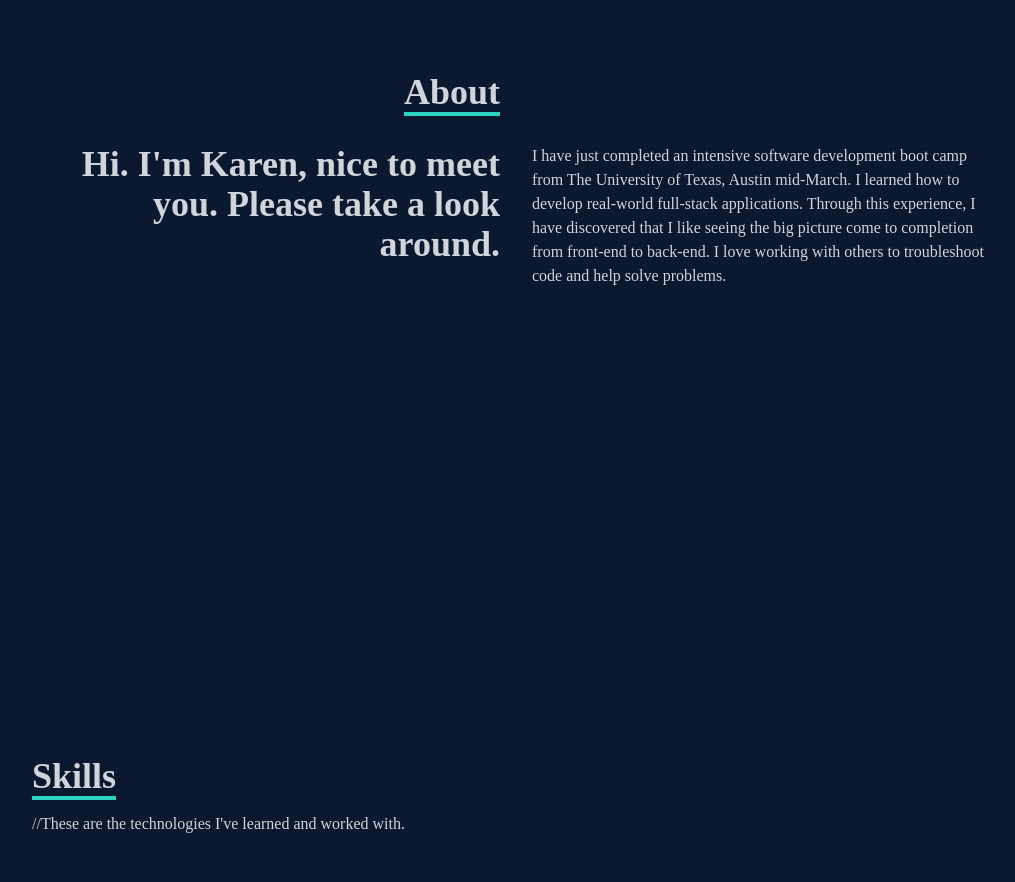
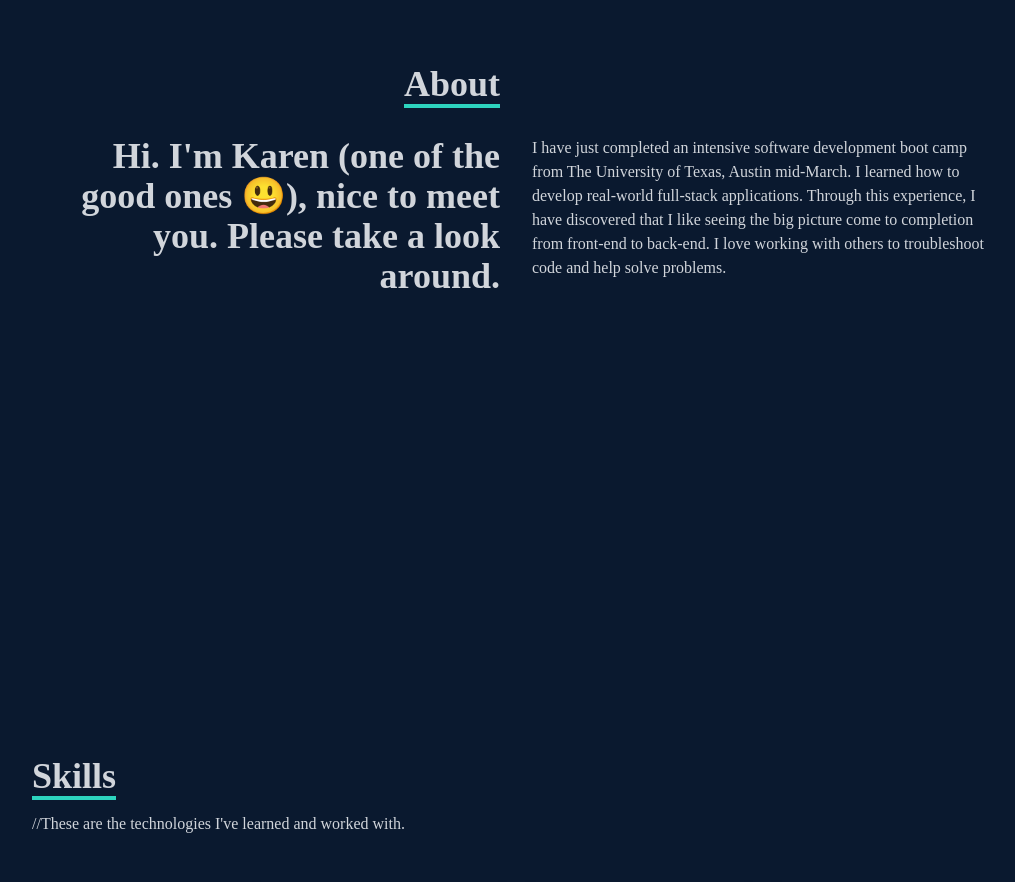
Before and after one commit to kpeazzoni/karenpeazzoni-portfolio, a React (Create React App) app: page / in a window 1280 px wide. Shown: the part 1020-1902 px from the top of the page, without its empty margins (124-1139 px from the left). Built offline with nearby package versions, Linux system fonts and the light colour scheme.

Commit message:
made small changes

```diff
--- a/src/components/About.jsx
+++ b/src/components/About.jsx
@@ -14,7 +14,7 @@
             </div>
         <div className="max-w-[1000px] w-full grid sm:grid-cols-2 gap-8 px-4">
             <div className="sm:text-right text-4xl font-bold">
-                <p>Hi. I'm Karen, nice to meet you. Please take a look around.</p>
+                <p>Hi. I'm Karen (one of the good ones 😃), nice to meet you. Please take a look around.</p>
             </div>
             <div>
                 <p>I have just completed an intensive software development boot camp from The University of Texas, Austin mid-March. I learned how to develop real-world full-stack applications. Through this experience, I have discovered that I like seeing the big picture come to completion from front-end to back-end. I love working with others to troubleshoot code and help solve problems. </p>
```
Also changed, not shown: 7 other files (tests, documents, lock files or other folders).
